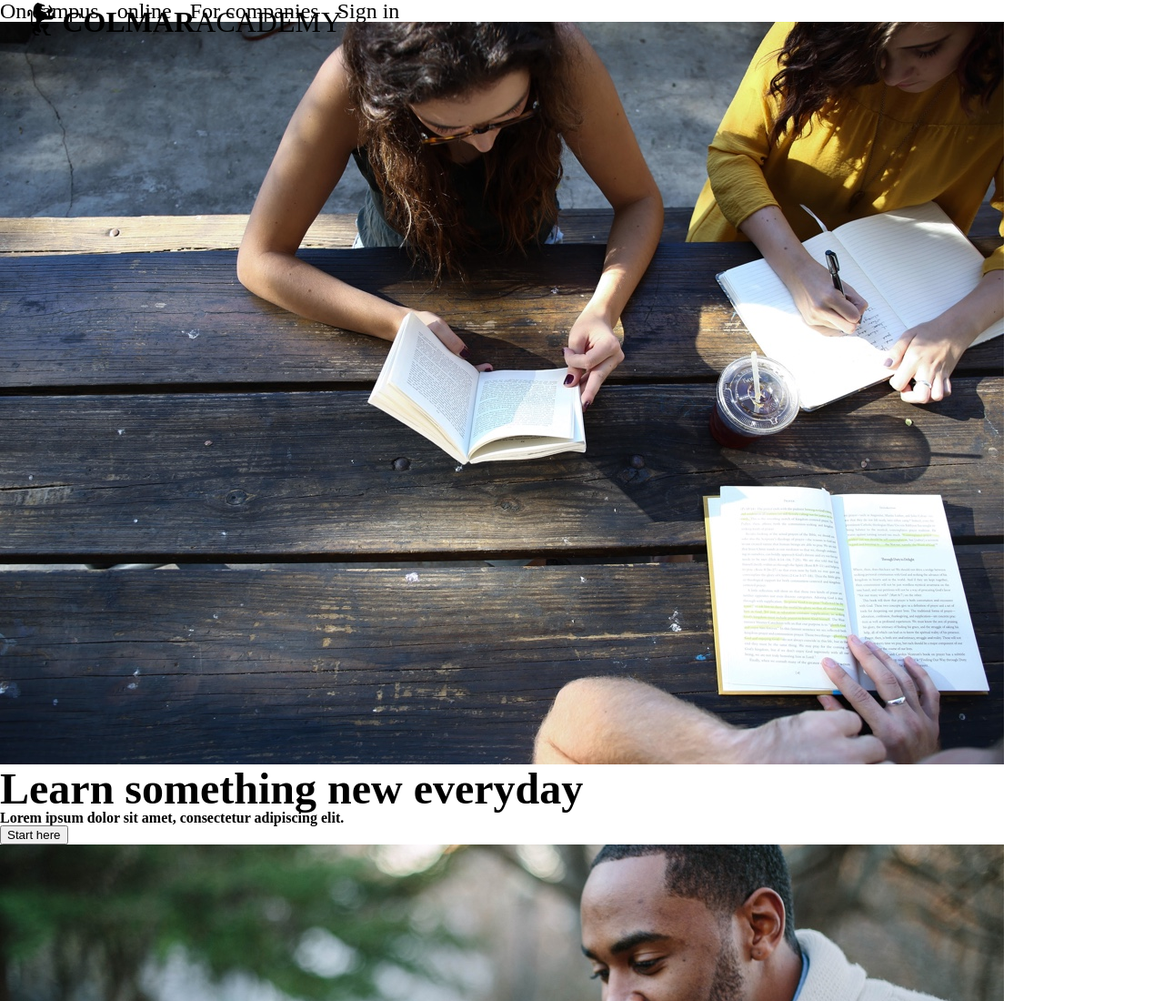
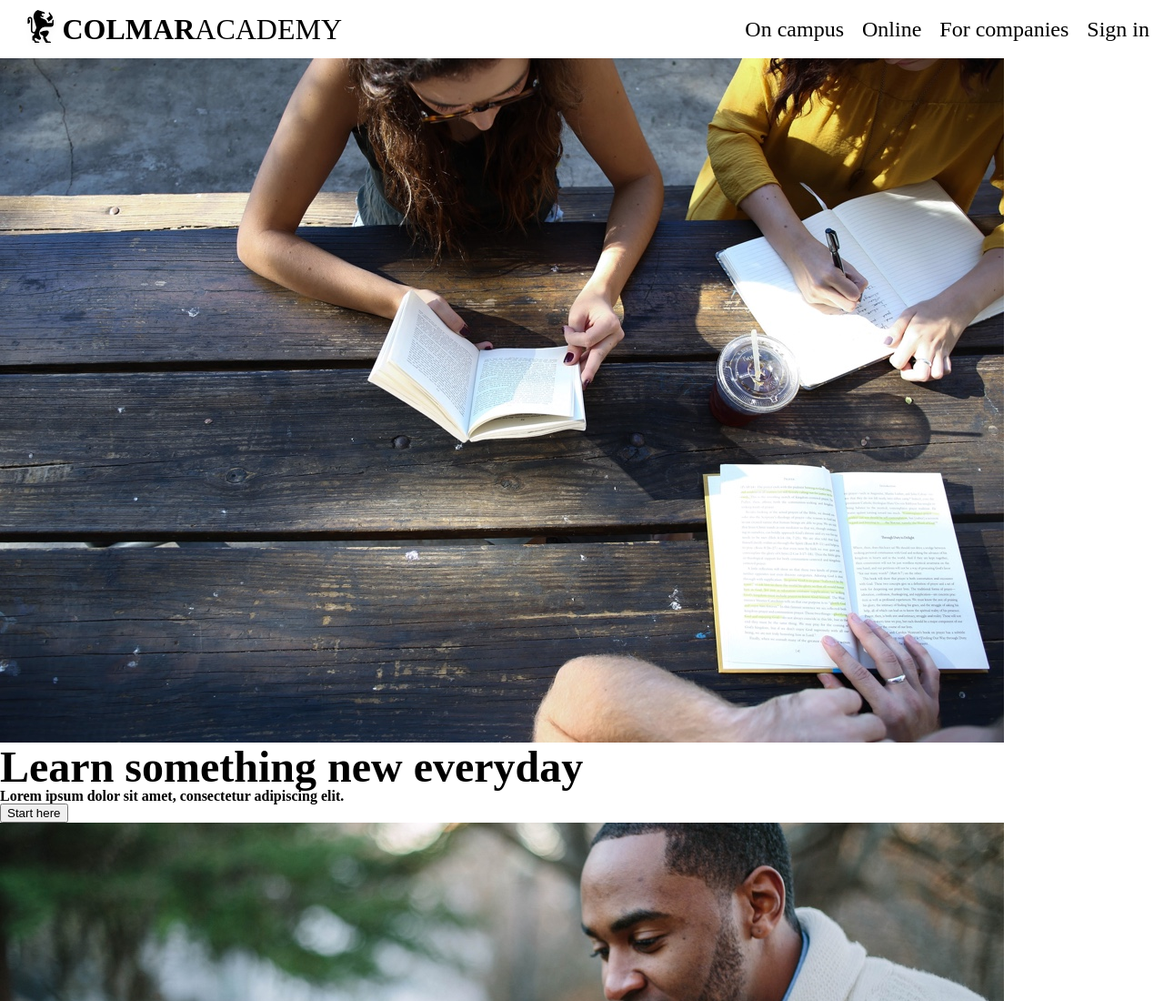
Before and after one commit to le-silence/ColmarAcademy, a plain HTML site: page index.html in a window 1280 px wide. Shown: the top 1100 px of the page at 91% size. Drawn offline with Linux system fonts and the light colour scheme.

Commit message:
Styling header.

```diff
--- a/index.html
+++ b/index.html
@@ -16,7 +16,7 @@
       <nav class="menu" role="menubar">
         <ul class="menubar" role="presentation">
           <li><a href="#">On campus</a></li>
-          <li><a href="#">online</a></li>
+          <li><a href="#">Online</a></li>
           <li><a href="#">For companies</a></li>
           <li><a href="#">Sign in</a></li>
         </ul>
--- a/ressources/css/index.css
+++ b/ressources/css/index.css
@@ -29,12 +29,15 @@ strong {
 }
 
 /* header */
-.logo {
+header {
   width: 100%;
-  margin: 0 auto;
   height: 4rem;
+  background-color: white;
   position: fixed;
   z-index: 10;
+  display: flex;
+  justify-content: space-between;
+  align-items: center;
 }
 
 .imglogo {
@@ -49,13 +52,14 @@ strong {
 }
 
 .menubar li {
-  vertical-align: middle;
   display: inline;
   padding-right: 1rem;
 }
 
 .menubar li a {
   font-size: 1.5rem;
+  text-decoration: none;
   color: black;
-  text-decoration: none;
 }
+
+/* banner */
```
